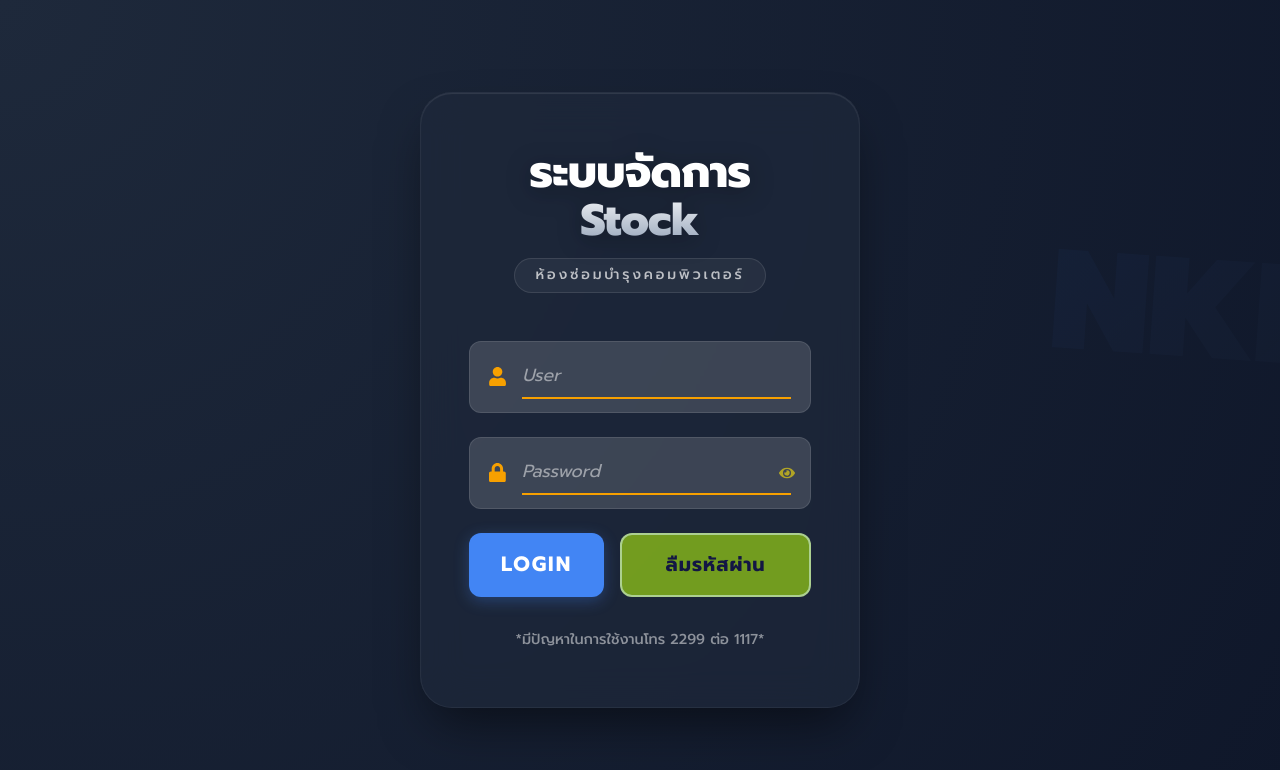
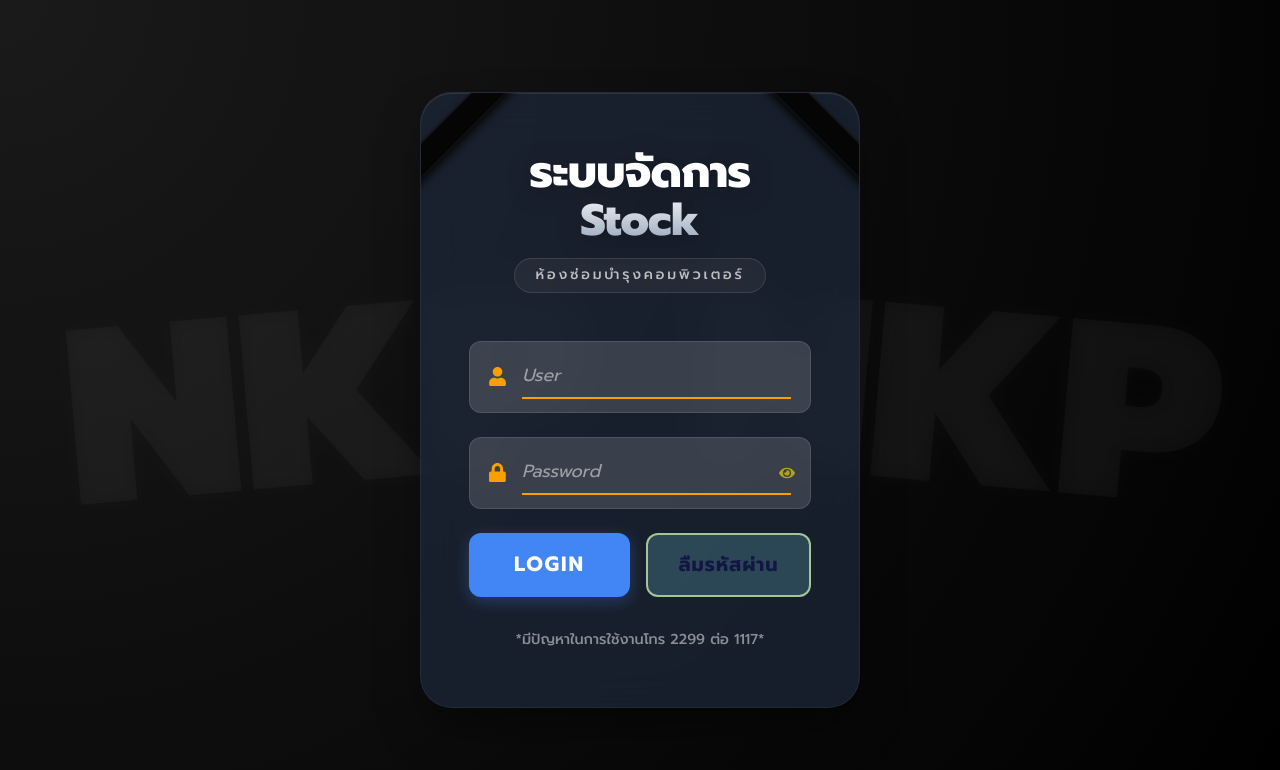
Before and after one commit to missyoujerd-sys/stock_dbcenter, a React (Vite) app: page /login in a window 1280 px wide. Shown: the top 770 px of the page. Built offline with nearby package versions, Linux system fonts and the light colour scheme; no server answers.

Commit message:
แก้สีพื้นหลัง 12-6-69

```diff
--- a/src/components/Layout.jsx
+++ b/src/components/Layout.jsx
@@ -163,13 +163,13 @@ export default function Layout({ children }) {
   ];
 
   const SidebarContent = () => (
-    <div className={`flex flex-col h-full bg-[#f3e8ff] dark:bg-[#0d1117] text-slate-800 dark:text-slate-200 transition-all duration-[600ms] ease-[cubic-bezier(0.2,0.8,0.2,1)] relative overflow-hidden border-r border-purple-200 dark:border-slate-700/60 select-none w-full shadow-[30px_0_70px_rgba(147,51,234,0.15)] dark:shadow-[30px_0_70px_rgba(0,0,0,0.5)]`}>
+    <div className={`flex flex-col h-full bg-[#050505] dark:bg-[#000000] text-slate-200 dark:text-slate-200 transition-all duration-[600ms] ease-[cubic-bezier(0.2,0.8,0.2,1)] relative overflow-hidden border-r border-slate-800 dark:border-slate-800 select-none w-full shadow-[30px_0_70px_rgba(0,0,0,0.8)] dark:shadow-[30px_0_70px_rgba(0,0,0,0.8)]`}>
       {/* Moving Glass Shine Effect */}
-      <div className={`absolute inset-0 bg-gradient-to-r from-transparent via-white/[0.04] to-transparent -translate-x-full animate-[shine_4s_infinite] pointer-events-none`}></div>
+      <div className={`absolute inset-0 bg-gradient-to-r from-transparent via-white/[0.02] to-transparent -translate-x-full animate-[shine_4s_infinite] pointer-events-none`}></div>
 
-      {/* Elite Atmospheric Lighting */}
-      <div className="absolute top-[-10%] right-[-15%] w-[120%] h-[40%] bg-purple-400/[0.15] dark:bg-blue-500/[0.08] blur-[140px] rounded-full pointer-events-none transition-colors duration-[1000ms]"></div>
-      <div className="absolute bottom-[-10%] left-[-15%] w-[100%] h-[30%] bg-fuchsia-400/[0.15] dark:bg-indigo-500/[0.08] blur-[120px] rounded-full pointer-events-none transition-colors duration-[1000ms]"></div>
+      {/* Elite Atmospheric Lighting (Grayscale for mourning) */}
+      <div className="absolute top-[-10%] right-[-15%] w-[120%] h-[40%] bg-white/[0.03] dark:bg-white/[0.03] blur-[140px] rounded-full pointer-events-none transition-colors duration-[1000ms]"></div>
+      <div className="absolute bottom-[-10%] left-[-15%] w-[100%] h-[30%] bg-white/[0.02] dark:bg-white/[0.02] blur-[120px] rounded-full pointer-events-none transition-colors duration-[1000ms]"></div>
 
       {/* Micro-light Edge */}
       <div className="absolute right-0 top-0 w-[1px] h-full bg-gradient-to-b from-transparent via-white/10 to-transparent opacity-[0.25]"></div>
--- a/src/contexts/AuthContext.jsx
+++ b/src/contexts/AuthContext.jsx
@@ -1,6 +1,6 @@
 import React, { createContext, useContext, useEffect, useState } from 'react';
 import { auth } from '../firebase';
-import { onAuthStateChanged, signInWithEmailAndPassword, signOut, sendPasswordResetEmail } from 'firebase/auth';
+import { onAuthStateChanged, signInWithEmailAndPassword, signOut, sendPasswordResetEmail, setPersistence, browserSessionPersistence } from 'firebase/auth';
 
 const AuthContext = createContext();
 
@@ -28,7 +28,8 @@ export function AuthProvider({ children }) {
             return Promise.reject(new Error("ท่านไม่มีชื่อในระบบ"));
         }
 
-        return signInWithEmailAndPassword(auth, email, password);
+        return setPersistence(auth, browserSessionPersistence)
+            .then(() => signInWithEmailAndPassword(auth, email, password));
     }
 
     function logout() {
--- a/src/index.css
+++ b/src/index.css
@@ -72,7 +72,7 @@ body {
 }
 
 .login-page {
-  background: radial-gradient(circle at 0% 0%, #1e293b 0%, #0f172a 100%);
+  background: radial-gradient(circle at 0% 0%, #1a1a1a 0%, #000000 100%);
   min-height: 100vh;
   display: flex;
   align-items: center;
@@ -106,34 +106,75 @@ body {
   animation-direction: alternate;
 }
 
-/* Word 1 — "STOCK" (huge, top-left, outline only) */
-.login-bg-word--1 {
-  font-size: clamp(100px, 18vw, 220px);
-  top: -4%;
-  left: -6%;
-  color: transparent;
-  -webkit-text-stroke: 1px rgba(255, 255, 255, 0.05);
-  transform: rotate(-8deg);
-  animation-name: float-1;
-  animation-duration: 12s;
-}
-
-/* Word 2 — "SYSTEM" */
-.login-bg-word--2 {
-  font-size: clamp(70px, 11vw, 150px);
-  top: 30%;
-  right: -5%;
-  background: linear-gradient(
-    135deg,
-    rgba(59, 130, 246, 0.1) 0%,
-    rgba(255, 255, 255, 0.03) 100%
-  );
-  -webkit-background-clip: text;
-  -webkit-text-fill-color: transparent;
-  background-clip: text;
-  transform: rotate(4deg);
-  animation-name: float-2;
-  animation-duration: 15s;
+/* Word - "NKP" Left */
+.login-bg-word--left {
+  font-size: clamp(100px, 20vw, 250px);
+  top: 50%;
+  left: 5%;
+  transform: translateY(-50%) rotate(-5deg);
+  color: rgba(255, 255, 255, 0.08);
+  font-family: 'Prompt', sans-serif;
+  text-shadow: 0 0 20px rgba(255,255,255,0.05);
+}
+
+/* Word - "NKP" Right */
+.login-bg-word--right {
+  font-size: clamp(100px, 20vw, 250px);
+  top: 50%;
+  right: 5%;
+  transform: translateY(-50%) rotate(5deg);
+  color: rgba(255, 255, 255, 0.08);
+  font-family: 'Prompt', sans-serif;
+  text-shadow: 0 0 20px rgba(255,255,255,0.05);
+}
+
+/* Mourning Sash */
+.mourning-sash-left {
+  position: absolute;
+  top: 0;
+  left: 0;
+  width: 120px;
+  height: 120px;
+  overflow: hidden;
+  z-index: 10;
+  border-radius: 32px 0 0 0;
+}
+.mourning-sash-left::before {
+  content: "";
+  position: absolute;
+  top: 15px;
+  left: -40px;
+  width: 160px;
+  height: 25px;
+  background-color: #050505;
+  transform: rotate(-45deg);
+  box-shadow: 0 4px 10px rgba(0,0,0,0.8);
+  border-bottom: 1px solid rgba(255,255,255,0.05);
+  border-top: 1px solid rgba(255,255,255,0.05);
+}
+
+.mourning-sash-right {
+  position: absolute;
+  top: 0;
+  right: 0;
+  width: 120px;
+  height: 120px;
+  overflow: hidden;
+  z-index: 10;
+  border-radius: 0 32px 0 0;
+}
+.mourning-sash-right::before {
+  content: "";
+  position: absolute;
+  top: 15px;
+  right: -40px;
+  width: 160px;
+  height: 25px;
+  background-color: #050505;
+  transform: rotate(45deg);
+  box-shadow: 0 4px 10px rgba(0,0,0,0.8);
+  border-bottom: 1px solid rgba(255,255,255,0.05);
+  border-top: 1px solid rgba(255,255,255,0.05);
 }
 
 .login-card {
--- a/src/pages/Distribution.jsx
+++ b/src/pages/Distribution.jsx
@@ -787,26 +787,7 @@ export default function Distribution() {
                         <span className="latest-panel-title">รายการพัสดุรอจำหน่าย</span>
                         <span className="latest-panel-badge" style={{ backgroundColor: 'rgba(239, 68, 68, 0.15)', color: '#f87171', borderColor: 'rgba(239, 68, 68, 0.4)' }}>งานซ่อมบำรุงคอมพิวเตอร์</span>
                     </div>
-                    {/* ── ป้ายกลาง ── */}
-                    <div style={{
-                        display: 'flex',
-                        alignItems: 'center',
-                        gap: '8px',
-                        padding: '6px 18px',
-                        borderRadius: '10px',
-                        background: 'rgba(239, 68, 68, 0.12)',
-                        border: '1.5px solid rgba(239, 68, 68, 0.3)',
-                        marginLeft: '8px',
-                    }}>
-                        <span style={{
-                            fontSize: '0.9rem',
-                            fontWeight: 700,
-                            color: '#f87171',
-                            fontFamily: 'Prompt, sans-serif',
-                            whiteSpace: 'nowrap',
-                            letterSpacing: '0.02em',
-                        }}>🖨️ เลือกครุภัณฑ์จำหน่ายลงกล่อง</span>
-                    </div>
+
                     <div className="d-flex align-items-center gap-3">
                         <button className="btn-glossy-refresh" onClick={handleRefresh} title="รีเฟรชข้อมูล">
                             <FaSync size={18} className={isRefreshing ? 'spin-animation' : ''} />
--- a/src/pages/Login.jsx
+++ b/src/pages/Login.jsx
@@ -115,10 +115,13 @@ export default function Login() {
         <div className="login-page">
             {/* Dimensional Background Text */}
             <div className="login-bg-text" aria-hidden="true">
-                <span className="login-bg-word login-bg-word--2">NKP</span>
+                <span className="login-bg-word login-bg-word--left">NKP</span>
+                <span className="login-bg-word login-bg-word--right">NKP</span>
            </div>
 
             <div className="login-card">
+                <div className="mourning-sash-left"></div>
+                <div className="mourning-sash-right"></div>
                 <h4 className="login-title">ระบบจัดการ Stock</h4>
                 <h4 className="login-subtitle"> ห้องซ่อมบำรุงคอมพิวเตอร์ </h4>
 
@@ -179,7 +182,7 @@ export default function Login() {
                                 setShowForgotModal(true);
                             }}
                             style={{
-                                flex: 1.5,
+                                flex: 1,
                                 borderRadius: '12px',
                                 border: '2px solid rgba(181, 216, 161, 0.88)',
                                 color: '#131644ff',
@@ -187,15 +190,15 @@ export default function Login() {
                                 fontSize: '1.2rem',
                                 padding: '1rem',
                                 transition: 'all 0.5s ease',
-                                background: 'rgba(153, 209, 22, 0.7)',
+                                background: 'rgba(54, 90, 104, 0.7)',
                                 display: 'flex',
                                 alignItems: 'center',
                                 justifyContent: 'center',
                                 textTransform: 'uppercase',
                                 letterSpacing: '1px'
                             }}
-                            onMouseOver={(e) => { e.currentTarget.style.background = 'rgba(224, 193, 14, 0.74)'; e.currentTarget.style.borderColor = 'rgba(214, 16, 148, 0.71)'; e.currentTarget.style.transform = 'translateY(-2px)'; }}
-                            onMouseOut={(e) => { e.currentTarget.style.background = 'rgba(153, 209, 22, 0.7)'; e.currentTarget.style.borderColor = 'rgba(90, 184, 35, 0.2)'; e.currentTarget.style.transform = 'translateY(0)'; }}
+                            onMouseOver={(e) => { e.currentTarget.style.background = 'rgba(224, 193, 14, 0.74)'; e.currentTarget.style.borderColor = 'rgba(219, 21, 153, 0.71)'; e.currentTarget.style.transform = 'translateY(-2px)'; }}
+                            onMouseOut={(e) => { e.currentTarget.style.background = 'rgba(76, 82, 65, 0.7)'; e.currentTarget.style.borderColor = 'rgba(90, 184, 35, 0.2)'; e.currentTarget.style.transform = 'translateY(0)'; }}
                         >
                             ลืมรหัสผ่าน
                         </Button>
```
Also changed, not shown: src/pages/Dashboard.jsx (+27 -27 lines).
